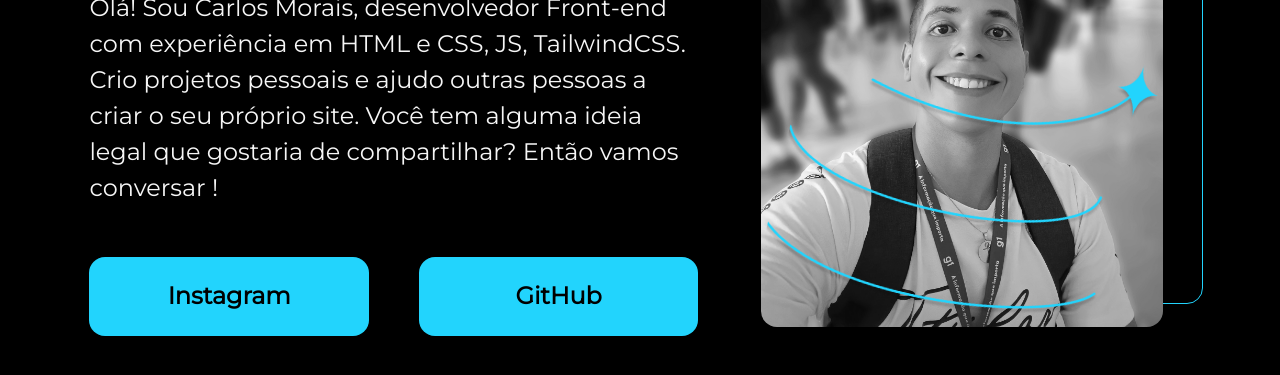
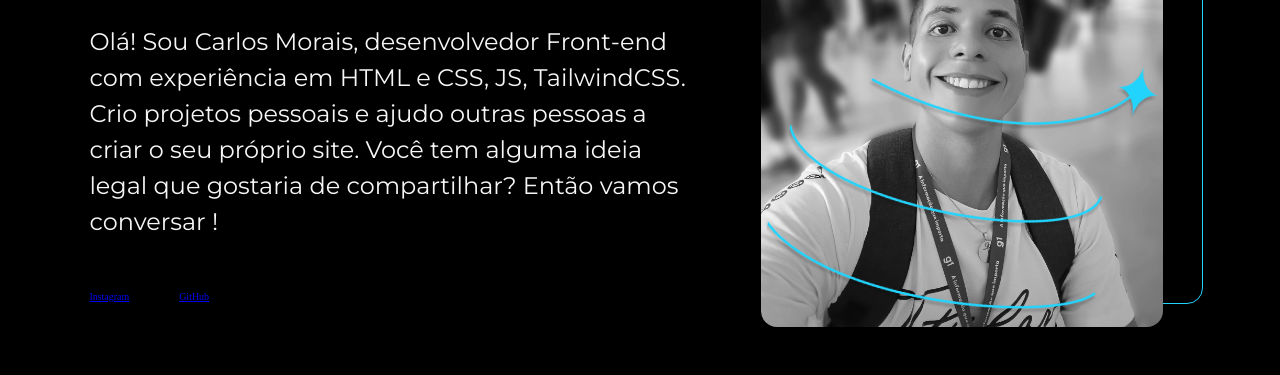
Before and after one commit to carlos-kennedy/simples-portfolio, a plain HTML site: page index.html in a window 1280 px wide. Shown: the part 341-716 px from the top of the page. Drawn offline with nearby package versions, Linux system fonts and the light colour scheme.

Commit message:
:gear: Changing buttons to links with the A tag

```diff
--- a/index.html
+++ b/index.html
@@ -26,8 +26,8 @@
         Então vamos conversar !
       </p>
       <div class="btns">
-        <button>Instagram</button>
-        <button>GitHub</button>
+        <a class="btn" href="https://www.instagram.com/carlos.kny.carlos/" target="_blank" rel="noopener noreferrer">Instagram</a>
+        <a class="btn" href="https://github.com/carlos-kennedy" target="_blank" rel="noopener noreferrer">GitHub</a>
       </div>
     </header>
     <div class="img">
```
